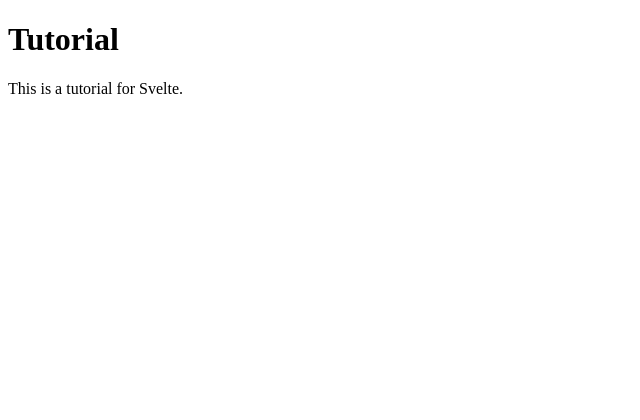
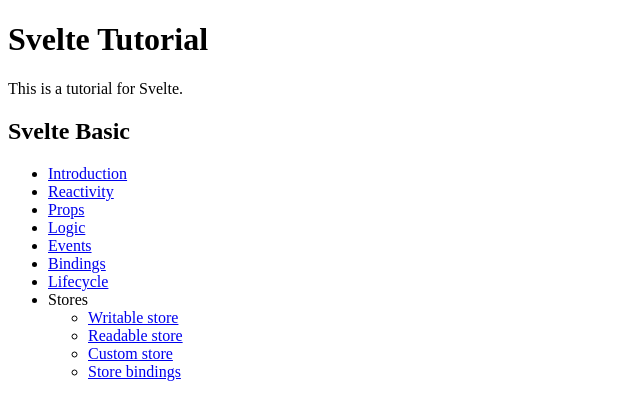
Before and after one commit to hr-ysakamoto/diet-app, a SvelteKit app: page /tutorial in a window 1280 px wide. Shown: the top 420 px of the page, without its empty margins (0-640 px from the left). Built offline with nearby package versions, Linux system fonts and the light colour scheme.

Commit message:
feat: メニューを追加

```diff
--- a/src/routes/tutorial/+page.svelte
+++ b/src/routes/tutorial/+page.svelte
@@ -1,2 +1,43 @@
-<h1>Tutorial</h1>
+<h1>Svelte Tutorial</h1>
 <p>This is a tutorial for Svelte.</p>
+<h2>Svelte Basic</h2>
+<ul>
+  <li>
+    <a href="tutorial/svelte/basic/introduction">Introduction</a>
+  </li>
+  <li>
+    <a href="tutorial/svelte/basic/reactivity">Reactivity</a>
+  </li>
+  <li>
+    <a href="tutorial/svelte/basic/props">Props</a>
+  </li>
+  <li>
+    <a href="tutorial/svelte/basic/logic">Logic</a>
+  </li>
+  <li>
+    <a href="tutorial/svelte/basic/events">Events</a>
+  </li>
+  <li>
+    <a href="tutorial/svelte/basic/bindings">Bindings</a>
+  </li>
+  <li>
+    <a href="tutorial/svelte/basic/bindings">Lifecycle</a>
+  </li>
+  <li>
+    Stores
+    <ul>
+      <li>
+        <a href="tutorial/svelte/basic/stores/writable">Writable store</a>
+      </li>
+      <li>
+        <a href="tutorial/svelte/basic/stores/readable">Readable store</a>
+      </li>
+      <li>
+        <a href="tutorial/svelte/basic/stores/custom">Custom store</a>
+      </li>
+      <li>
+        <a href="tutorial/svelte/basic/stores/bindings">Store bindings</a>
+      </li>
+    </ul>
+  </li>
+</ul>
```
